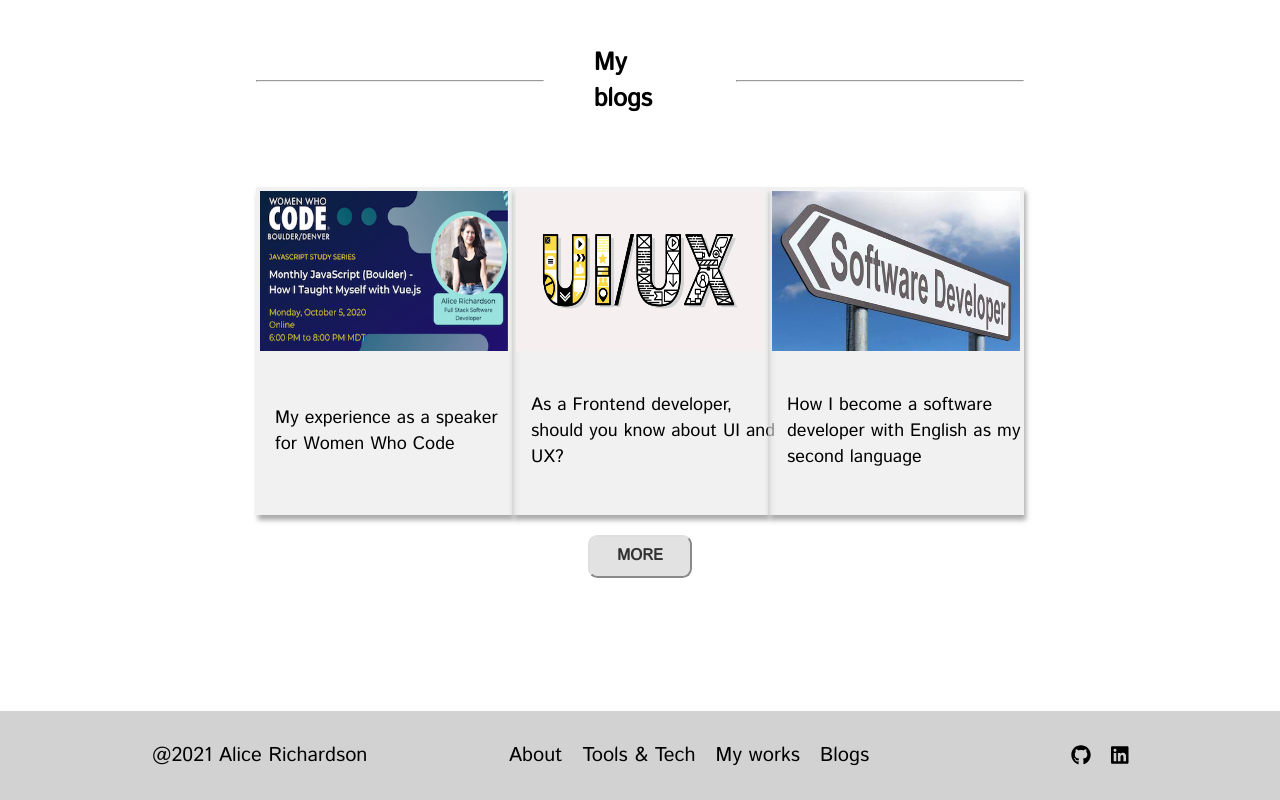
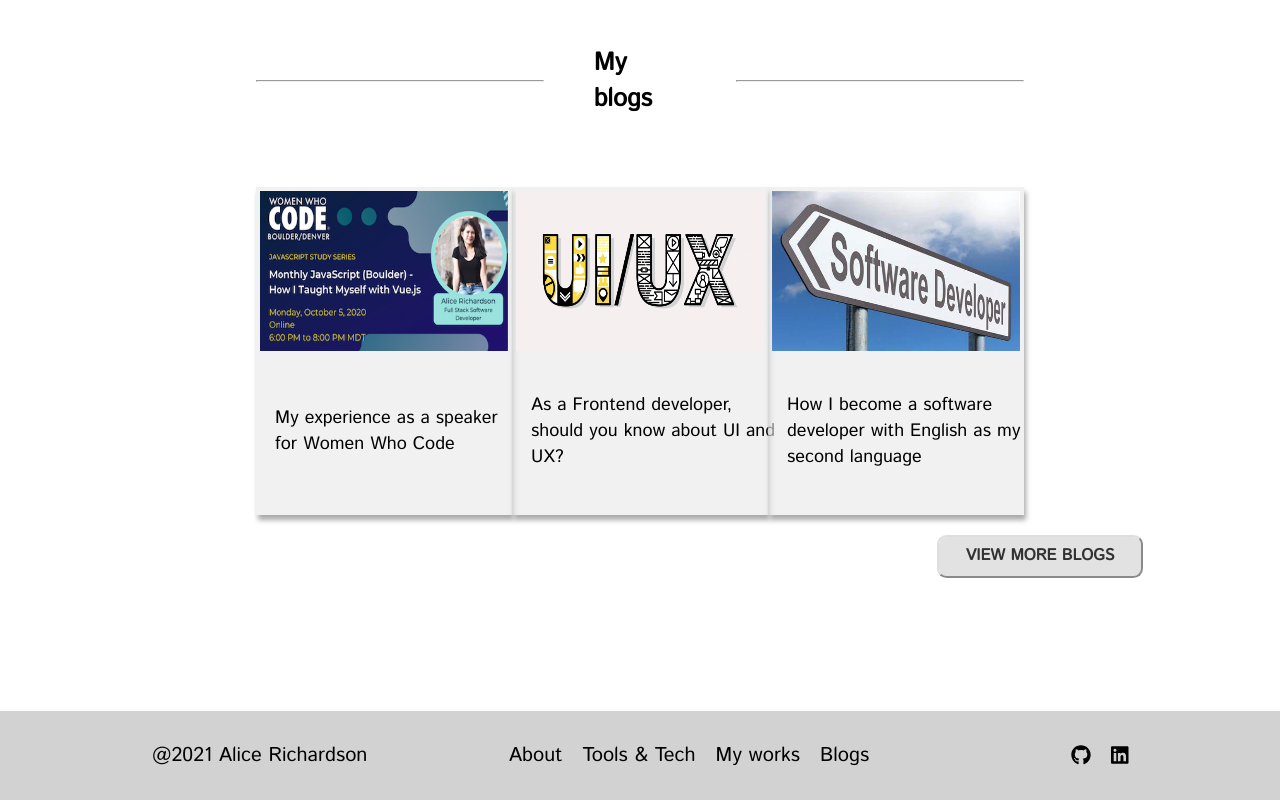
Before and after one commit to Alicerichardson28/portfolio, a React (Create React App) app: page / in a window 1280 px wide. Shown: the part 4285-5085 px from the top of the page. Built offline with nearby package versions, Linux system fonts and the light colour scheme.

Commit message:
style more blog button

```diff
--- a/src/components/BlogsAtHomePage.css
+++ b/src/components/BlogsAtHomePage.css
@@ -74,6 +74,7 @@ hr {
 }
 
 .more-blog-button{
+    margin-left: 800px;
     border-color: #dfdede;
     font-family: 'Istok Web', sans-serif;
     font-weight: 600;
--- a/src/components/BlogsAtHomePage.js
+++ b/src/components/BlogsAtHomePage.js
@@ -46,9 +46,11 @@ export default class BlogsAtHomePage extends Component {
                         </div>
                     </div>
                 </div>
-                <button className='more-blog-button'>
-                    <a href='' className='link-more-blog'>More</a>
-                </button>
+                <div className='btn-container'>
+                    <button className='more-blog-button'>
+                        <a href='' className='link-more-blog'>View More Blogs</a>
+                    </button>
+                </div>
             </div>
         )
     }
```
